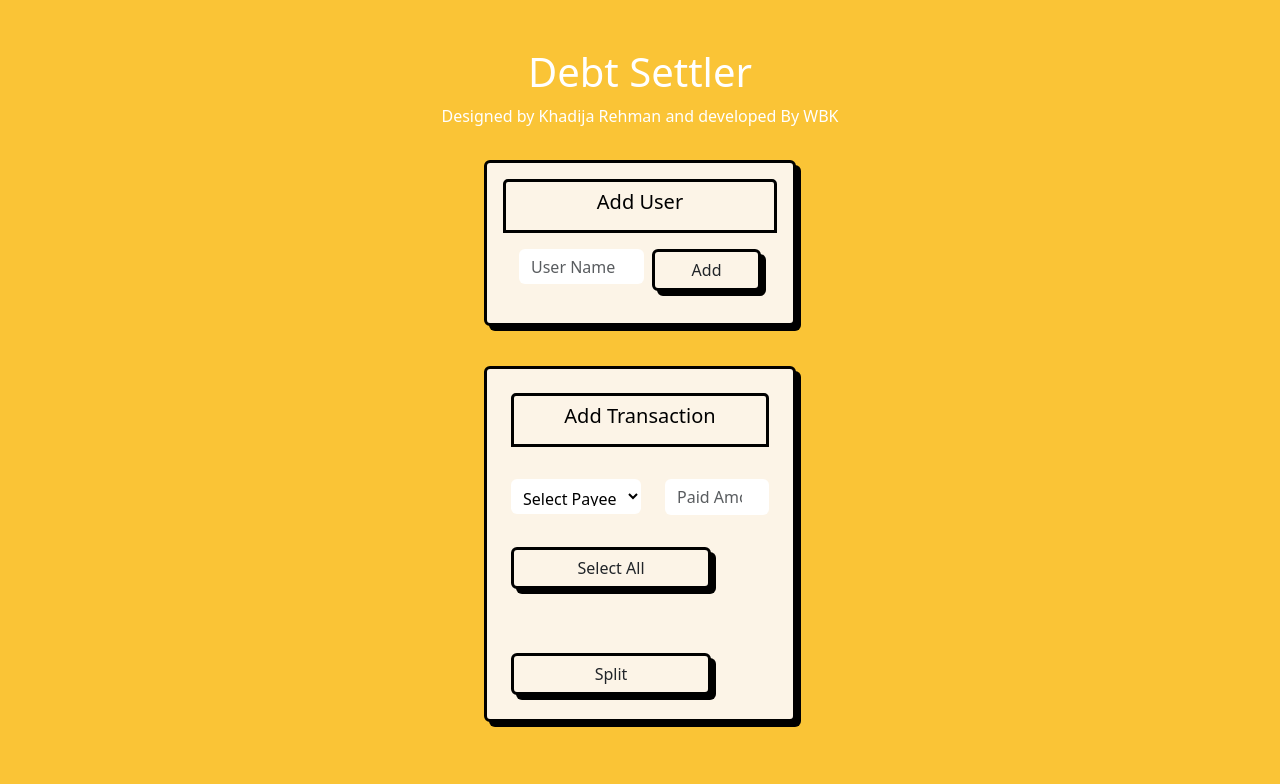
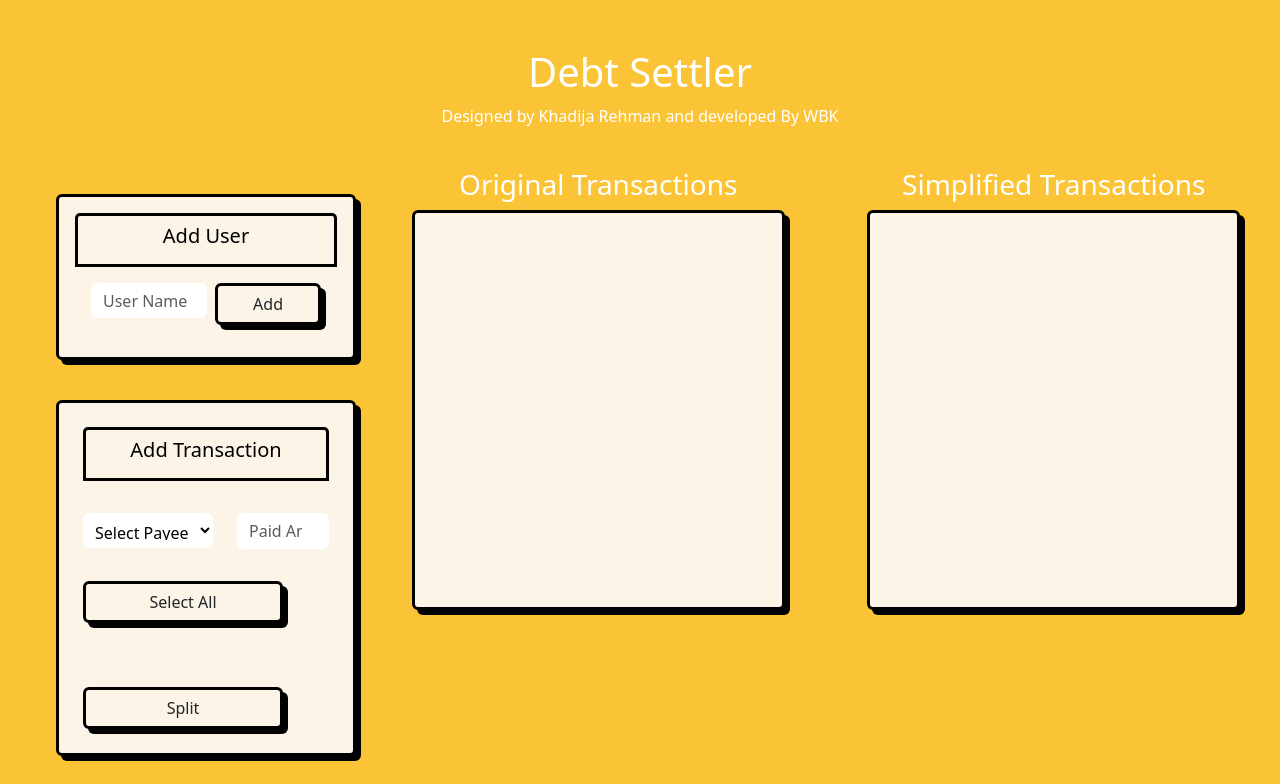
Before and after one commit to waleedbinkhalid74/debt_settler, a React (Vite) app in the folder debt_settler/: page / in a window 1280 px wide. Shown: the top 784 px of the page. Built offline with nearby package versions, Linux system fonts and the light colour scheme.

Commit message:
Improve UI

```diff
--- a/debt_settler/src/App.css
+++ b/debt_settler/src/App.css
@@ -13,7 +13,6 @@
         border: 3px solid #000000 !important;
         box-shadow: 5px 5px 0px #000000 !important;
         display: inline-block;
-        width: 25% !important;
         font-style: public-sans;
     }
 }
--- a/debt_settler/src/App.tsx
+++ b/debt_settler/src/App.tsx
@@ -37,25 +37,26 @@ function App() {
         Debt Settler
       </h1>
       <p className="text-center text-lg">Designed by Khadija Rehman and developed By WBK</p>
+      <div style={{ display: 'flex', margin: '20px 0', padding: '0 20px' }}>
+        <div style={{ display: 'flex', flexDirection: 'column', margin: '30px 0', padding: '0 20px', width: '30%' }}>
           <AddUser users={users} setUsers={setUsers} />
           <AddTransaction users={users} handleDelete={handleDelete} addTransaction={addTransaction} />
-
-      <div className="flex justify-center bg-base">
           <Settle transactions={transactions} users={users} onSettle={handleSettle} />
         </div>
 
-      <div className="flex flex-row justify-center items-start gap-10 px-5">
-        <div className="w-1/2 min-w-[350px]">
+        <div style={{ display: 'flex', justifyContent: 'space-between', margin: '20px 0', padding: '0 20px', width: '70%' }}>
+          <div style={{ width: '45%' }}>
             <h3 className="text-center text-white text-base">Original Transactions</h3>
             <Graph users={users} transactions={transactions} immediateRender={true} />
           </div>
 
-        <div className="w-1/2 min-w-[350px]">
+          <div style={{ width: '45%' }}>
             <h3 className="text-center text-white text-base">Simplified Transactions</h3>
             <Graph users={users} transactions={simplifiedTransactions} immediateRender={false} />
           </div>
         </div>
-    </div >
+      </div>
+    </div>
 
 
   )
--- a/debt_settler/src/components/Graph.tsx
+++ b/debt_settler/src/components/Graph.tsx
@@ -33,6 +33,22 @@ const Graph: React.FC<GraphProps> = ({ users, transactions, immediateRender }) =
             nodes = invovledUsers.map((user, index) => ({
                 id: index + 1,
                 label: user, // Node label is set to the user's name
+                borderWidth: 2,
+                color: {
+                    border: '#000000',
+                    background: '#fac436',
+                    highlight: {
+                        background: '#f8be2cff',
+                        border: '#000000',
+                        borderWidth: 1
+                    }
+                },
+                shadow: {
+                    enabled: true,
+                    color: '#000000',
+                    size: 0
+                },
+                labelHighlightBold: false
             }));
         }
         const userIndexMap = invovledUsers.reduce((acc, user, index) => {
@@ -48,6 +64,9 @@ const Graph: React.FC<GraphProps> = ({ users, transactions, immediateRender }) =
                 to,
                 label: amount.toFixed(2).toString(),
                 arrows: { from: true },
+                color: {
+                    color: '#000000'
+                }
             };
         });
 
```
Lines whose indentation alone changed are shown as unchanged.
